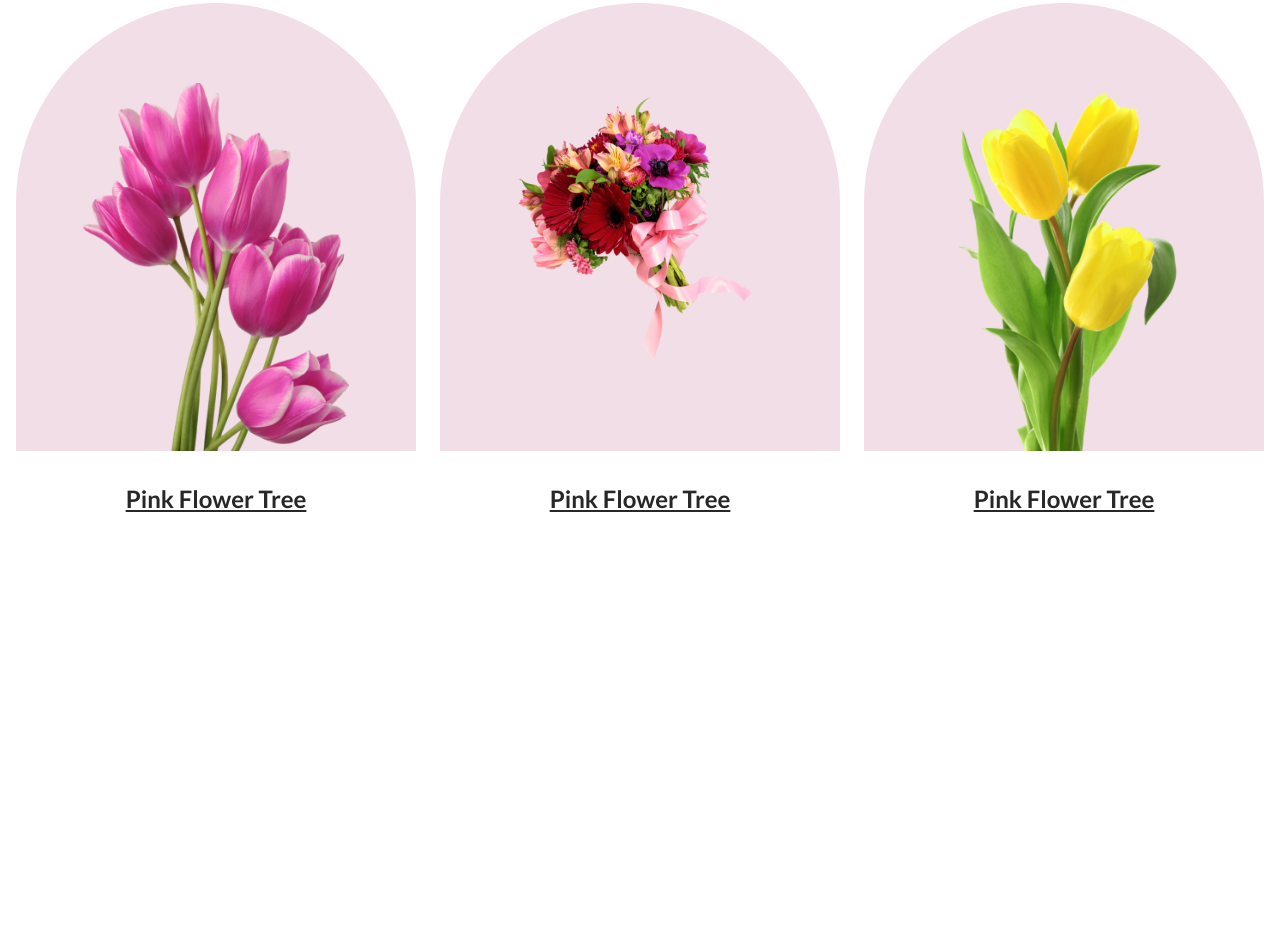
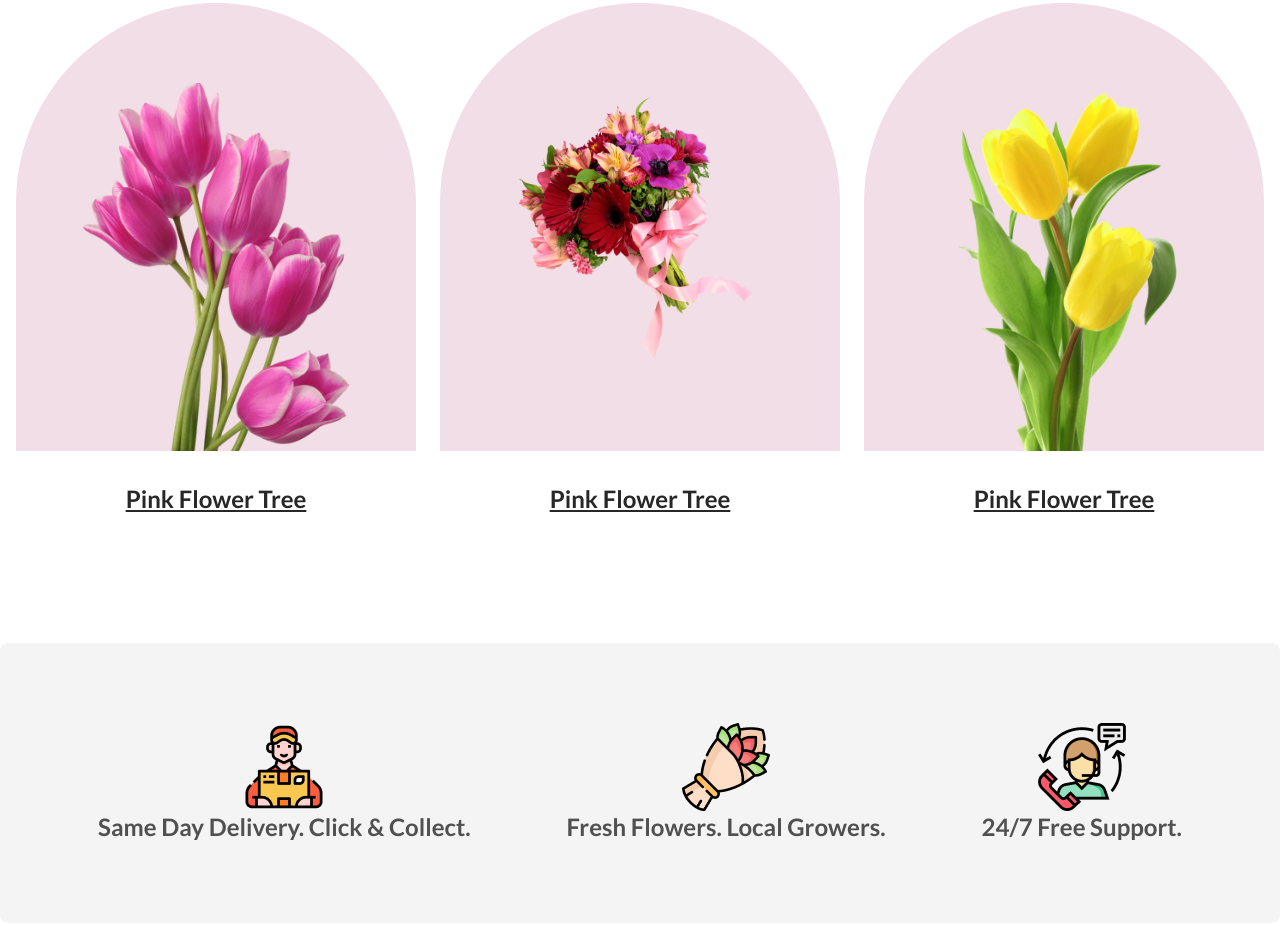
Before and after one commit to md-zeon/flower-shop, a plain HTML site: page index.html in a window 1280 px wide. Shown: the part 1063-1989 px from the top of the page. Before the commit the page ends 1706 px from the top, so only its background shows below. Drawn offline with nearby package versions, Linux system fonts and the light colour scheme.

Commit message:
Services Section Complete

```diff
--- a/index.html
+++ b/index.html
@@ -75,6 +75,25 @@
                 </div>
             </div>
         </section>
+        <!-- Featured Section End -->
+        <!-- Services Section Start -->
+        <section class="max-w-[1440px] mx-auto my-16 sm:my-32 px-4 bg-secondary/5 rounded-lg">
+            <div class="flex flex-col sm:flex-row justify-center gap-12 sm:gap-24 py-10 sm:py-20">
+                <div class="text-center">
+                    <img class="mx-auto" src="images/delivery.png" alt="delivery">
+                    <p class="text-lg sm:text-2xl font-semibold text-secondary/80">Same Day Delivery. Click & Collect.</p>
+                </div>
+                <div class="text-center">
+                    <img class="mx-auto" src="images/fresh-flower.png" alt="fresh-flower">
+                    <p class="text-lg sm:text-2xl font-semibold text-secondary/80">Fresh Flowers. Local Growers.</p>
+                </div>
+                <div class="text-center">
+                    <img class="mx-auto" src="images/support.png" alt="Support">
+                    <p class="text-lg sm:text-2xl font-semibold text-secondary/80">24/7 Free Support.</p>
+                </div>
+            </div>
+        </section>
+        <!-- Services Section End -->
     </main>
     <footer></footer>
 </body>
```
Also changed, not shown: images/delivery.png (renamed from images/Group 57.png), images/fresh-flower.png (renamed from images/Group 58.png), images/support.png (renamed from images/Group 59.png).
